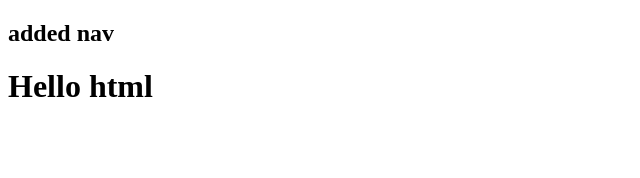
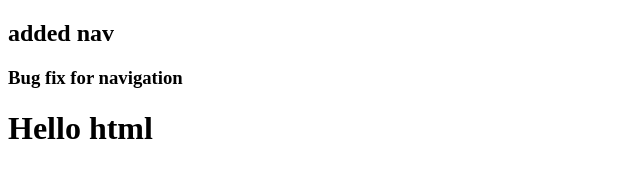
Before and after one commit to ManiTej31/git-assign, a plain HTML site: page index.html in a window 1280 px wide. Shown: the whole page, without its empty margins (0-640 px from the left). Drawn offline with Linux system fonts and the light colour scheme.

Commit message:
bug fix for navigation

```diff
--- a/index.html
+++ b/index.html
@@ -10,6 +10,7 @@
 <body>
     <nav>
         <h1>added nav</h1>
+        <h3>Bug fix for navigation</h3>
     </nav>
     <h1>Hello html</h1>
 </body>
```
